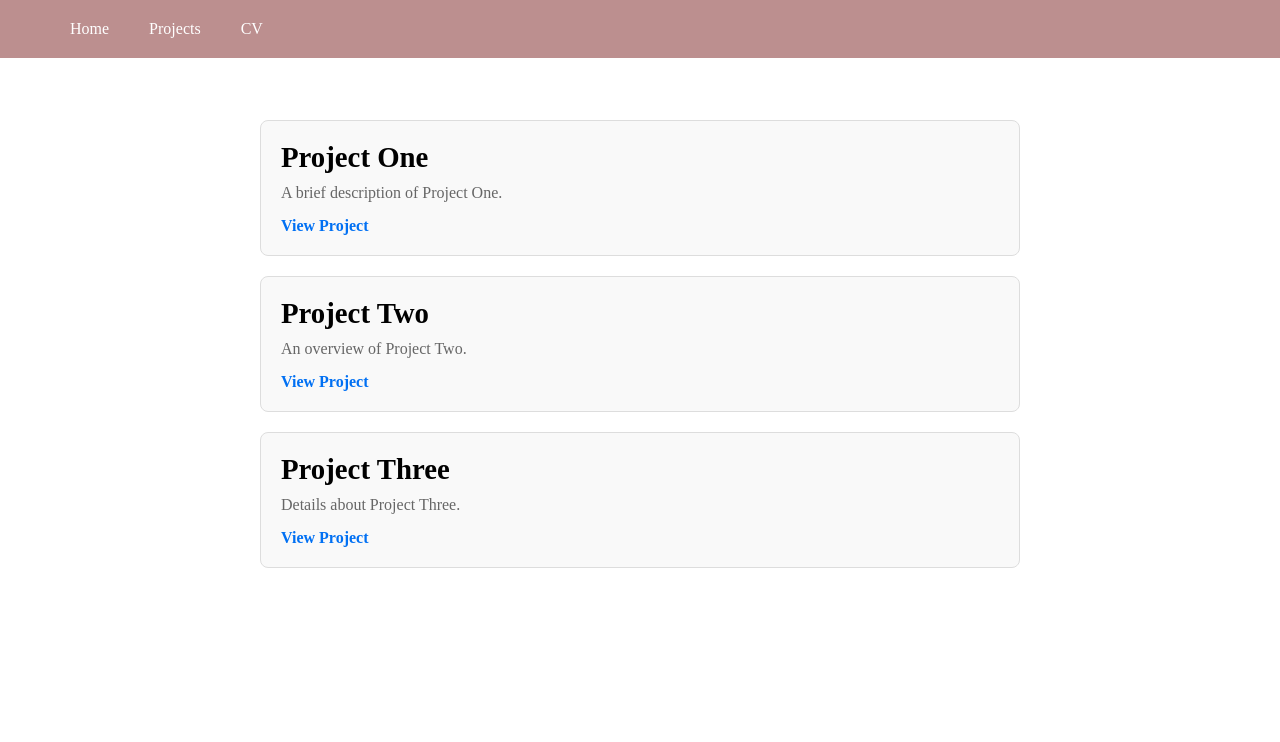
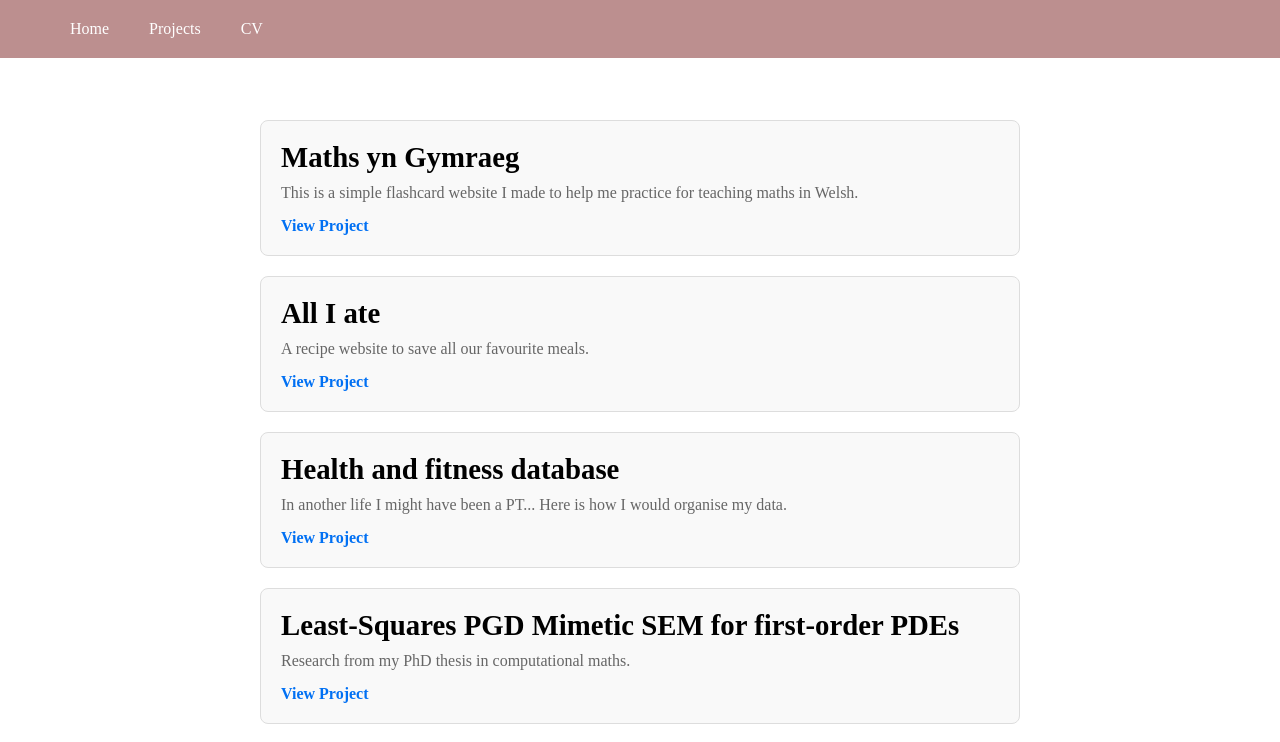
Before and after one commit to laylaksn/my-portfolio, a Next.js app: page /projects in a window 1280 px wide. Shown: the top 742 px of the page. Built offline with nearby package versions, Linux system fonts and the light colour scheme.

Commit message:
update projects

```diff
--- a/src/pages/projects.tsx
+++ b/src/pages/projects.tsx
@@ -7,19 +7,34 @@ import { Navbar } from '@/components/navbar';
 
 const projects = [
   {
-    title: 'Project One',
-    description: 'A brief description of Project One.',
-    link: 'https://example.com/project-one',
+    title: 'Maths yn Gymraeg',
+    description: 'This is a simple flashcard website I made to help me practice for teaching maths in Welsh.',
+    link: 'maths-yn-gymraeg.vercel.app/',
   },
   {
-    title: 'Project Two',
-    description: 'An overview of Project Two.',
-    link: 'https://example.com/project-two',
+    title: 'All I ate',
+    description: 'A recipe website to save all our favourite meals.',
+    link: 'https://all-i-ate.vercel.app/',
   },
   {
-    title: 'Project Three',
-    description: 'Details about Project Three.',
-    link: 'https://example.com/project-three',
+    title: 'Health and fitness database',
+    description: 'In another life I might have been a PT... Here is how I would organise my data.',
+    link: 'https://github.com/laylaksn/Health-and-fitness-database/blob/main/README.md',
+  },
+  {
+    title: 'Least-Squares PGD Mimetic SEM for first-order PDEs',
+    description: 'Research from my PhD thesis in computational maths.',
+    link: 'https://github.com/laylaksn/Health-and-fitness-database/blob/main/README.md',
+  },
+  {
+    title: 'Modelling Calcium Signalling in Fertilsation',
+    description: 'Research from my MPhil in mathematical biology.',
+    link: 'https://github.com/laylaksn/Health-and-fitness-database/blob/main/README.md',
+  },
+  {
+    title: 'Maths tools',
+    description: 'Website for some simple maths tools, using Python.',
+    link: 'https://github.com/laylaksn/Health-and-fitness-database/blob/main/README.md',
   },
 ];
 
--- a/src/styles/Projects.module.css
+++ b/src/styles/Projects.module.css
@@ -11,7 +11,7 @@
     text-align: center;
     font-size: 2.5rem;
     margin-bottom: 20px;
-    font-family: 'Inter', sans-serif;
+    font-family:'Trebuchet MS', 'Lucida Sans Unicode', 'Lucida Grande', 'Lucida Sans', Arial, sans-serif;
   }
 
   .projectsList {
@@ -29,7 +29,7 @@
   }
 
   .projectCard:hover {
-    transform: translateY(-5px);
+    transform: translateY(-2px);
   }
 
   .projectTitle {
```
Also changed, not shown: src/components/homephotos.tsx (added, +83 -0 lines), src/pages/index.tsx (+3 -74 lines).
